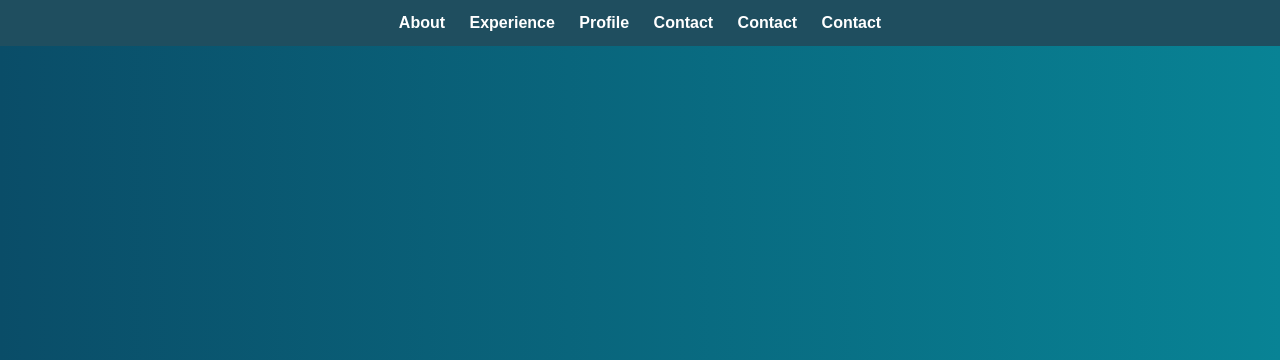
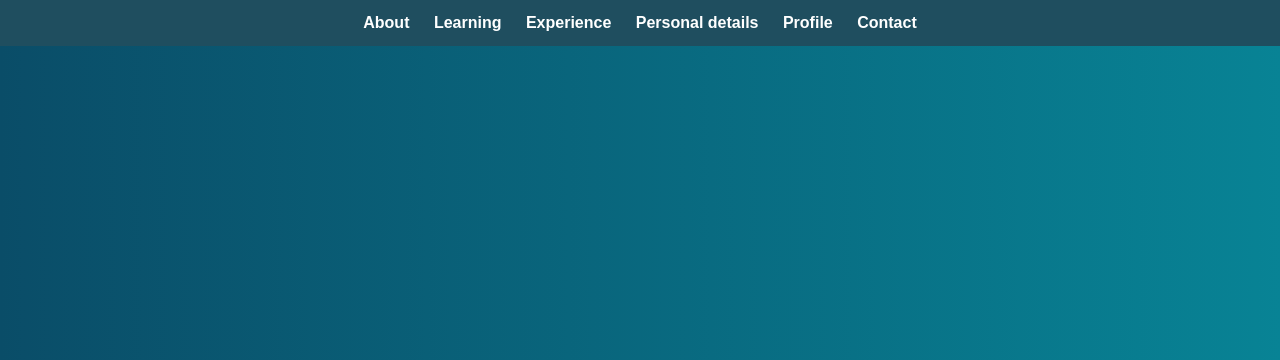
Before and after one commit to triveditravels10-prog/Vivek-Kumar-Trivedi-Patahi-East-champaran, a plain HTML site: page index.html in a window 1280 px wide. Shown: the top 360 px of the page. Drawn offline with Linux system fonts and the light colour scheme.

Commit message:
Update index.html

```diff
--- a/index.html
+++ b/index.html
@@ -47,10 +47,10 @@ font-weight:bold;
 
        <nav>
 <a href="#1">About</a>
-<a href="#2">Experience</a>
-<a href="#3">Profile</a>
-<a href="#4">Contact</a>
-<a href="#5">Contact</a>
+<a href="#2">Learning</a>
+<a href="#3">Experience</a>
+<a href="#4">Personal details</a>
+<a href="#5">Profile</a>
 <a href="#6">Contact</a>
 
        </nav>
```
